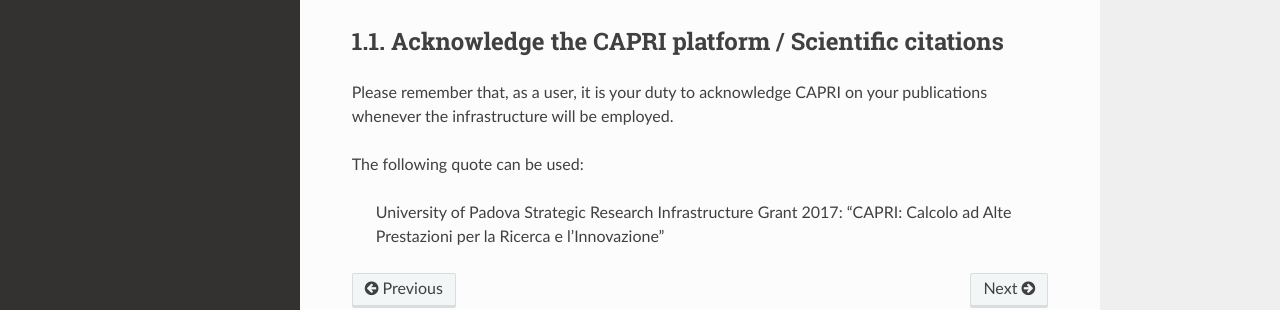
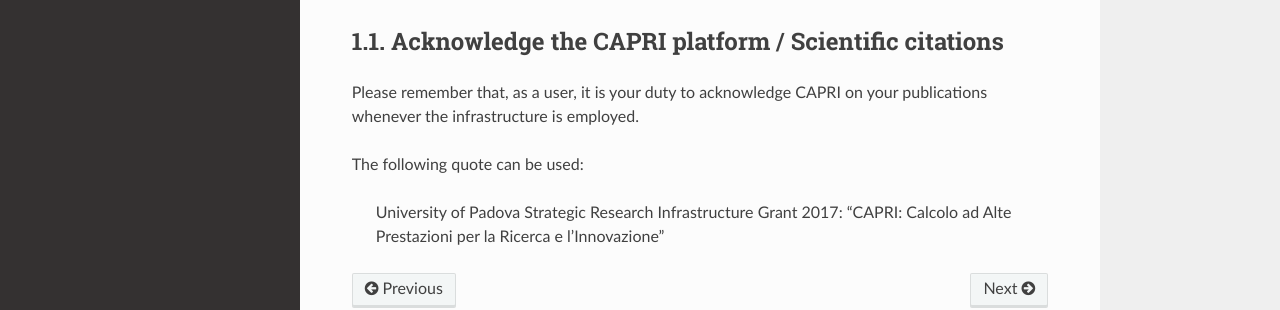
Before and after one commit to pemazzon/CAPRIUserGuide, a Sphinx documentation site: the page built from docs/Overview.rst, in a window 1280 px wide and 981 px high. Shown: the part 543-853 px from the top of the window. Built offline with Sphinx 7.4.7 and the Read the Docs theme 2.0.0, drawn with Linux system fonts in a browser that asks for light colours; pages that are not in the unit, such as notebooks, are missing from menus.

Commit message:
Modify acknowledge quote

```diff
--- a/docs/Overview.rst
+++ b/docs/Overview.rst
@@ -24,7 +24,7 @@
 -----------------------------------------------------
 
 Please remember that, as a user, it is your duty to acknowledge CAPRI
-on your publications whenever the infrastructure will be employed.
+on your publications whenever the infrastructure is employed.
 
 The following quote can be used:
 
```
